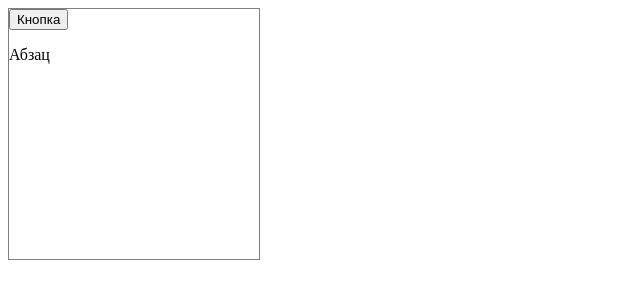
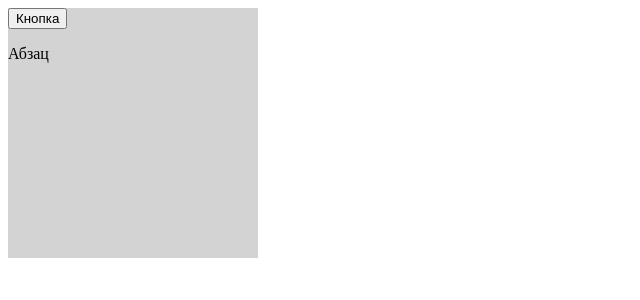
Before and after one commit to gin-az/ts-course, a React (Create React App) app: page / in a window 1280 px wide. Shown: the top 300 px of the page, without its empty margins (0-640 px from the left). Built offline with nearby package versions, Linux system fonts and the light colour scheme.

Commit message:
#2 props 1) Компонент Card явл-ся функциональным компонентом с обобщенным типом(generic): FC<CardProps> 2) передача функции в пропсах.

```diff
--- a/src/App.tsx
+++ b/src/App.tsx
@@ -1,10 +1,10 @@
 import React from 'react';
-import Card from "./components/Card";
+import Card, {CardVariant} from "./components/Card";
 
 const App = () => {
   return (
     <div>
-       <Card height='250px' width='250px'>
+       <Card onClick={(num) => console.log('click', num)} height='250px' width='250px' variant={CardVariant.primary}>
          <button>Кнопка</button>
          <p>Абзац</p>
        </Card>
--- a/src/components/Card.tsx
+++ b/src/components/Card.tsx
@@ -1,14 +1,35 @@
-import React from 'react';
+import React, {useState} from 'react';
+
+export enum CardVariant {
+  outlined = 'outlined',
+  primary = 'primary',
+}
 
 interface CardProps {
   width?: string;
   height?: string;
-  children?: React.ReactChild | React.ReactNode;
+  variant?: CardVariant;
+  onClick: (num: number) => void; // передача функции
 }
 
-const Card = ({width, height, children}: CardProps) => {
+const Card: React.FC<CardProps> =
+  ({
+      width,
+      height,
+      variant,
+      children,
+      onClick
+  })  => {
+  const [state, setState] = useState(0);
+
   return (
-    <div style={{width, height, border: '1px solid gray'}}>
+    <div style={{width, height,
+      border: variant === CardVariant.outlined ? '1px solid gray' : 'none',
+      background: variant === CardVariant.primary ? 'lightgray' : '',
+    }}
+       onClick={() => onClick(state)}
+    >
+
       {children}
     </div>
   );
```
